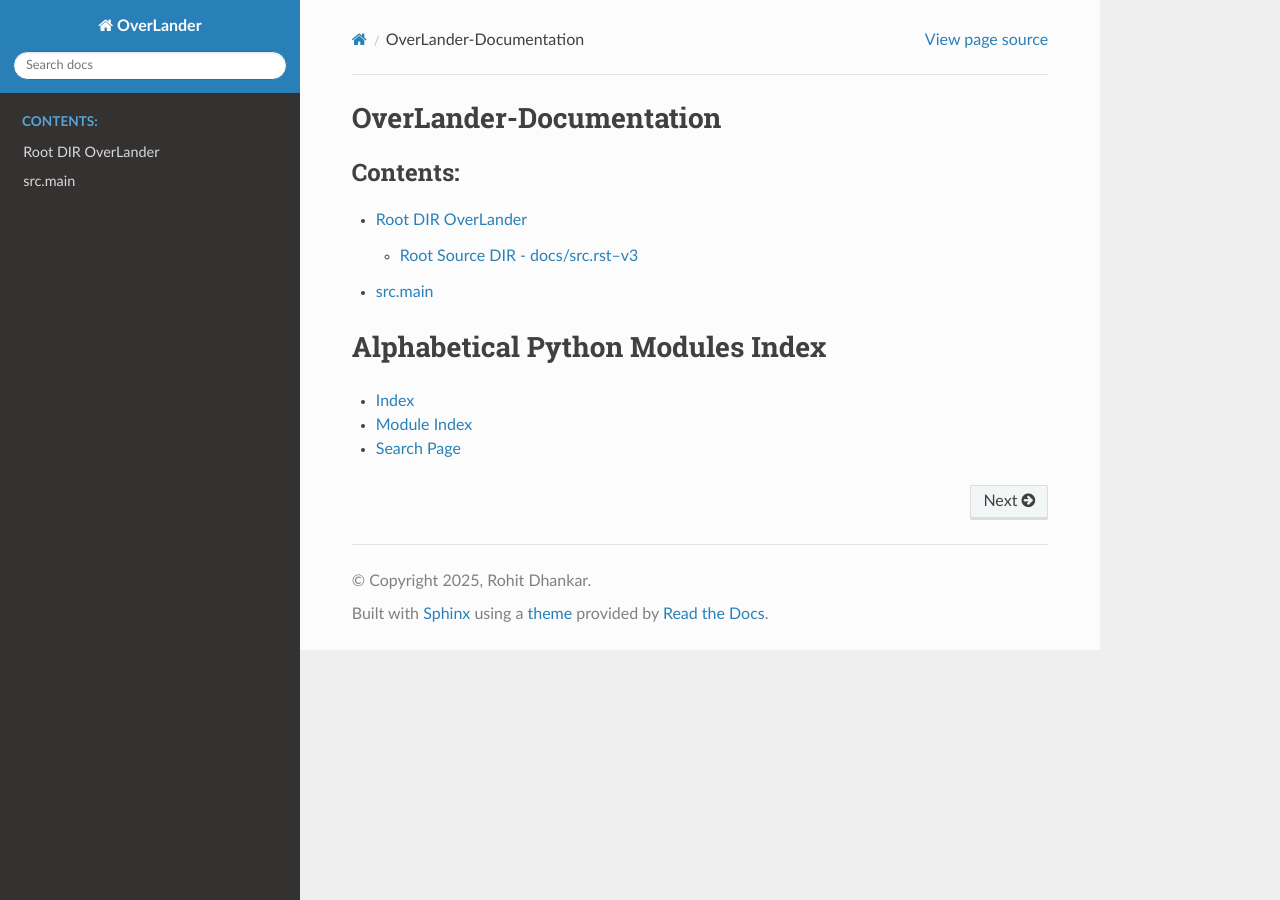
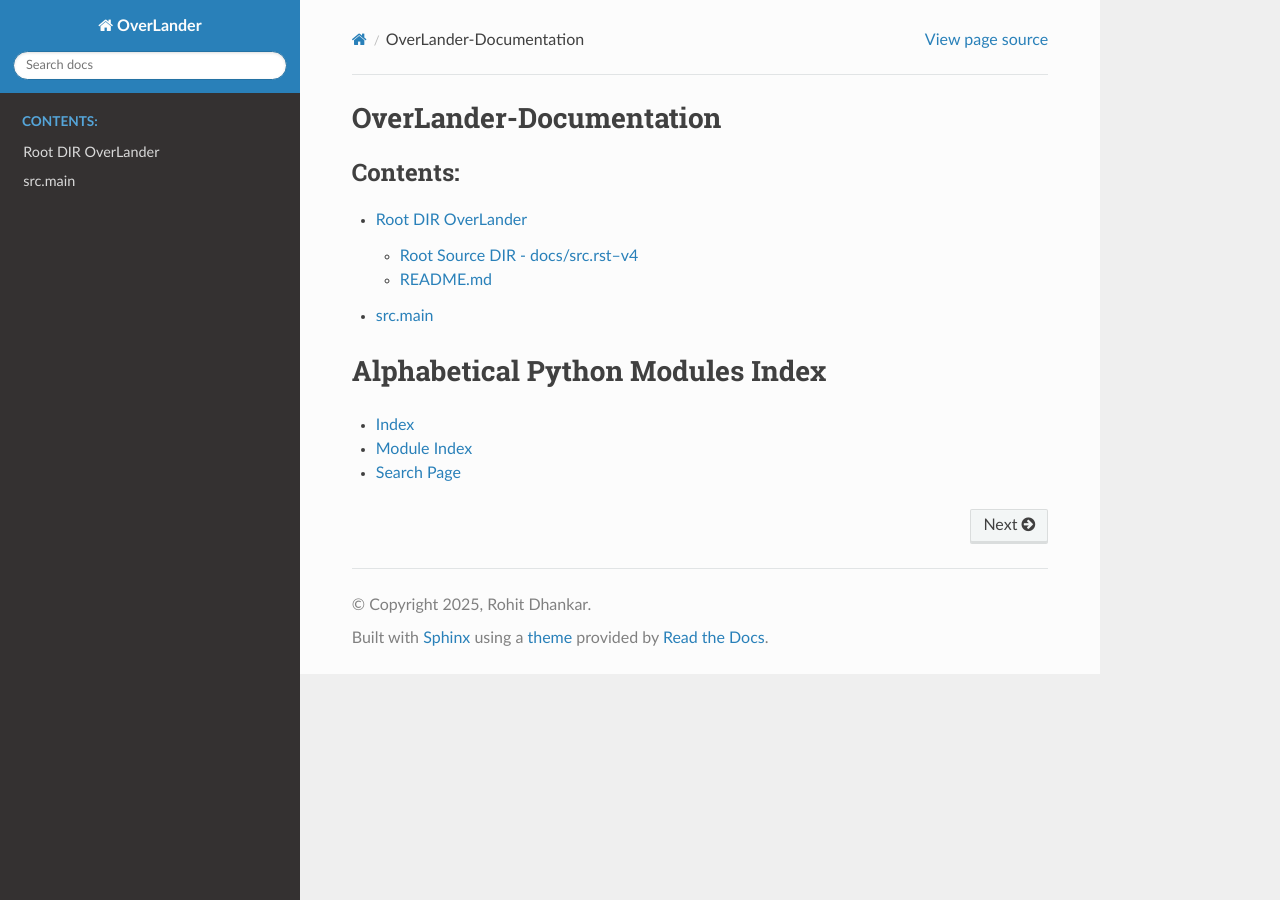
Before and after one commit to RohitDhankar/overlander, a Sphinx documentation site: the page built from docs/index.rst, in a window 1280 px wide. Built offline with Sphinx 7.4.7 and the Read the Docs theme 3.1.0, drawn with Linux system fonts in a browser that asks for light colours.

Commit message:
init for docs-3

````diff
--- a/docs/src.rst
+++ b/docs/src.rst
@@ -1,10 +1,20 @@
-Root Source DIR - docs/src.rst--v3
+Root Source DIR - docs/src.rst--v4
 ===================================
+
+README.md
+==========
 
 ```{toctree}
 READ_ME.md
 
 ```
+
+README.md
+----------
+
+```{literalinclude} READ_ME.md
+```
+
 
 
 src/main.py
````
